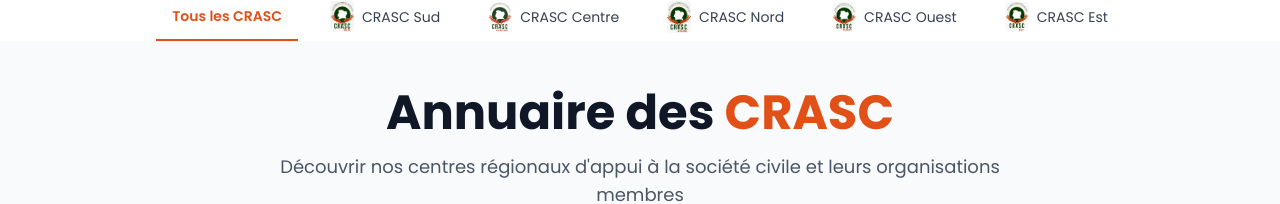
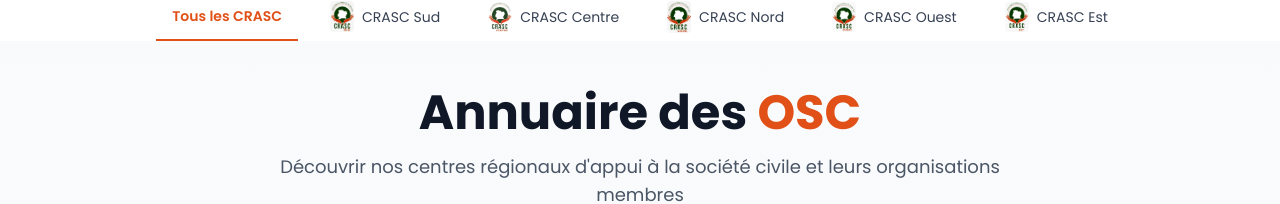
Before and after one commit to ordemdigitale/pasci-web, a Next.js app: page /annuaire/annuaire-des-crasc in a window 1280 px wide. Shown: the part 318-522 px from the top of the page. Built offline with nearby package versions, Linux system fonts and the light colour scheme; no server answers.

Commit message:
Replace 'Annuaire des CRASC' with 'Annuaire des OSC' in hero title

```diff
--- a/app/(main)/annuaire/annuaire-des-crasc/page.tsx
+++ b/app/(main)/annuaire/annuaire-des-crasc/page.tsx
@@ -285,7 +285,7 @@ export default function PageAnnuaireCrasc() {
       <div className="max-w-6xl mx-auto px-4 sm:px-6 lg:px-8 mb-12">
         <div className="text-center">
           <h1 className="text-4xl md:text-5xl font-extrabold text-gray-900 mb-4">
-            Annuaire des <span className="text-[#E05017]">CRASC</span>
+            Annuaire des <span className="text-[#E05017]">OSC</span>
           </h1>
           <p className="text-lg text-gray-600 max-w-3xl mx-auto">
             Découvrir nos centres régionaux d'appui à la société civile et leurs organisations membres
```
